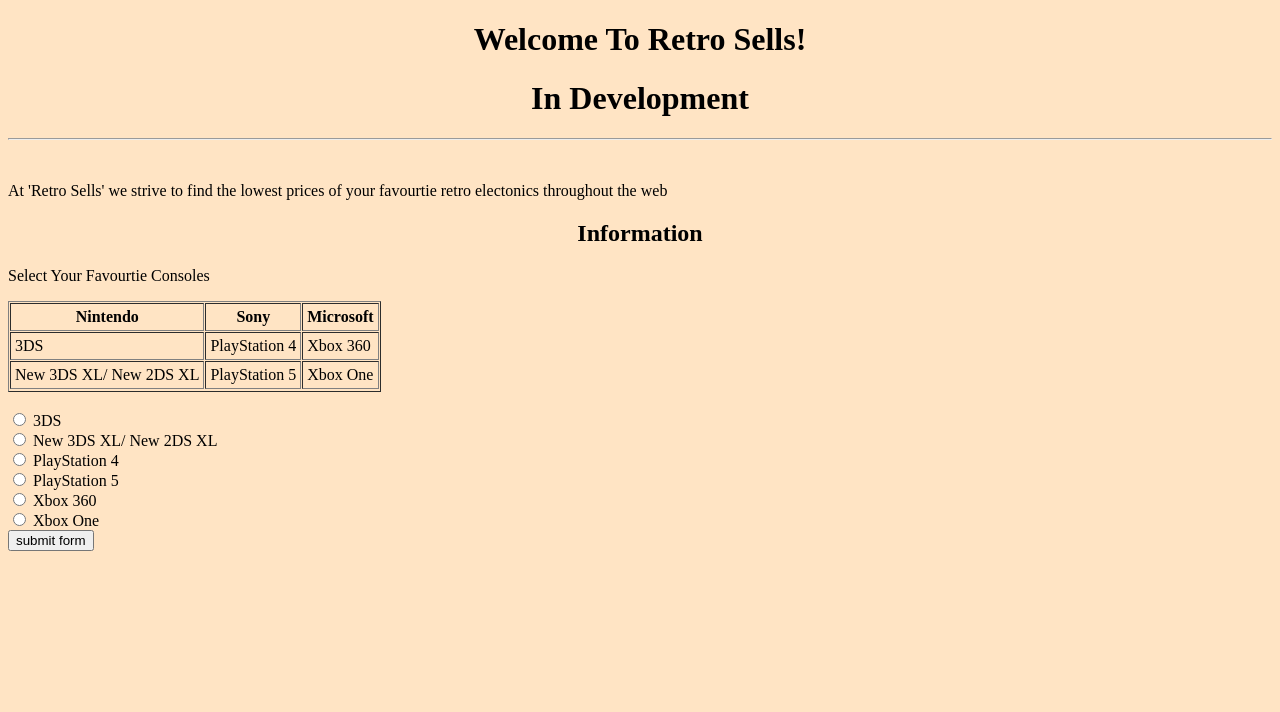
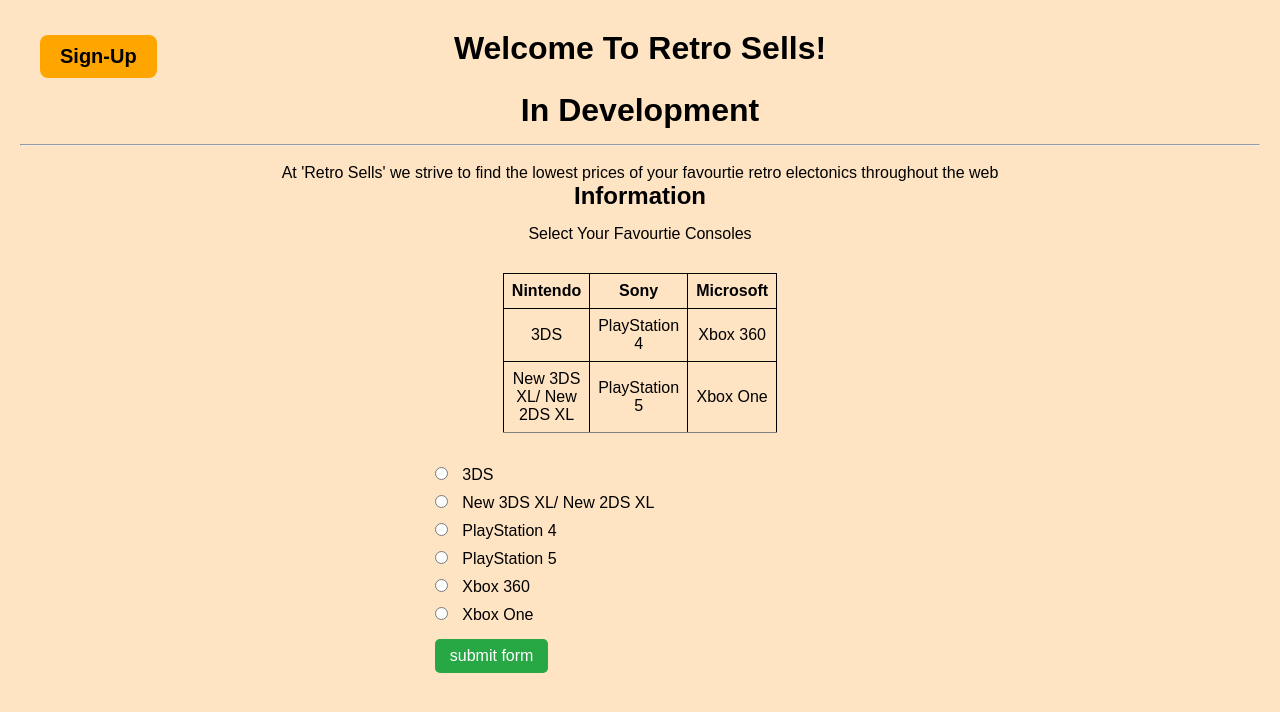
Before and after one commit to EthanWylie/EthanWylie.github.io, a plain HTML site: page index.html in a window 1280 px wide. Drawn offline with Linux system fonts and the light colour scheme.

Commit message:
Cleaned Code Added Flex-Bot

```diff
--- a/index.html
+++ b/index.html
@@ -26,8 +26,15 @@
 
     <body>
 
-        <h1 class="center">Welcome To Retro Sells!</h1>
-        <h1 class="center">In Development</h1>
+        <div class="header-container">
+            <a href="account.html" class="account">Sign-Up</a>
+            <h1>Welcome To Retro Sells!</h1>
+
+        </div>
+
+
+
+        <h1>In Development</h1>
         <hr><br>
 
         <p>At 'Retro Sells' we strive to find the lowest prices of your favourtie retro electonics
--- a/styles.css
+++ b/styles.css
@@ -1,23 +1,105 @@
-*{color:black;}
+* {
+    color: black;
+    box-sizing: border-box; /* Ensures padding/border don’t affect width */
+    margin: 0;
+    padding: 0;
+    font-family: Arial, sans-serif;
+}
 
-h1, h2{
+/* Page Background */
+body {
+    background-color: bisque;
+    text-align: center;
+    padding: 20px;
+}
+
+/* Headings */
+h1, h2 {
+    text-align: center;
+    margin-bottom: 15px;
+}
+
+/* Labels */
+label {
+    display: inline-block;
+    padding: 5px 10px;
+    cursor: pointer;
+    transition: background-color 0.3s ease-in-out;
+}
+
+label:hover {
+    background-color: pink;
+}
+
+#email:hover,
+#pass:hover {
+    background-color: cyan;
+}
+
+
+.account:hover {
+    background-color: darkorange;
+    transform: scale(1.05);
+}
+
+form {
+    margin-top: 20px;
+    display: inline-block;
+    text-align: left;
+}
+
+table {
+    margin: 10px auto;
+    border-collapse: collapse;
+    width: 60%;
+}
+
+th, td {
+    border: 1px solid black;
+    padding: 8px;
     text-align: center;
 }
 
-body{
-    background-color:bisque;
+#submit-button {
+    margin-top: 10px;
+    padding: 8px 15px;
+    font-size: 16px;
+    border: none;
+    border-radius: 5px;
+    background-color: #28a745;
+    color: white;
+    cursor: pointer;
+    transition: background-color 0.3s ease-in-out, transform 0.2s;
 }
 
-
-label:hover{
-    background-color: pink;
-
+#submit-button:hover {
+    background-color: #218838;
+    transform: scale(1.05);
 }
 
-#email:hover{
-    background-color: cyan;
+.header-container {
+    display: flex;
+    align-items: center;
+    justify-content: center; /* Centers the h1 */
+    position: relative;
+    padding: 10px 20px;
 }
-#pass:hover{
-    background-color: cyan;
 
+.account {
+    position: absolute;
+    left: 20px; /* Keeps it on the left side */
+    font-size: 20px;
+    font-weight: bold;
+    text-decoration: none;
+    color: black;
+    display: inline-block;
+    padding: 10px 20px;
+    border-radius: 8px;
+    background-color: orange;
+    transition: background-color 0.3s ease-in-out, transform 0.2s;
 }
+
+.account:hover {
+    background-color: darkorange;
+    transform: scale(1.05);
+}
```
